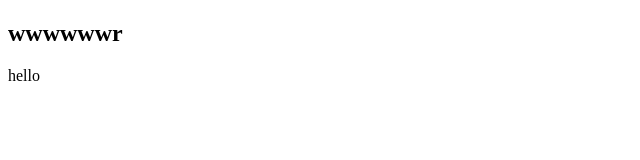
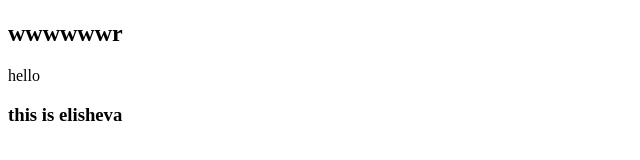
Before and after one commit to rivka-git/my_first_repository, a plain HTML site: page index.html in a window 1280 px wide. Shown: the whole page, without its empty margins (0-640 px from the left). Drawn offline with Linux system fonts and the light colour scheme.

Commit message:
conflict with rivka

```diff
--- a/index.html
+++ b/index.html
@@ -8,6 +8,7 @@
 <body>
     <h2>wwwwwwr</h2>
     <div>hello</div>
+    <h3>this is elisheva</h3>
 
 </body>
 </html>
```
